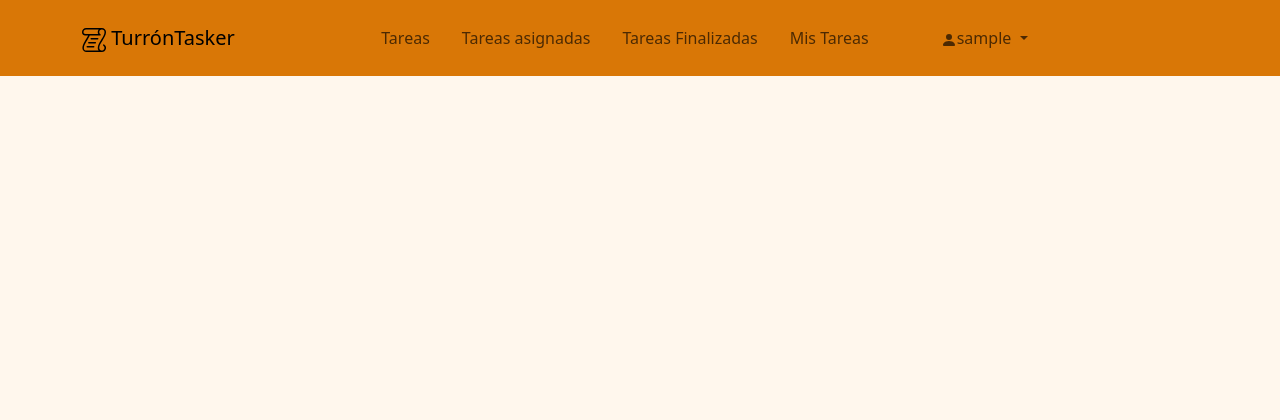
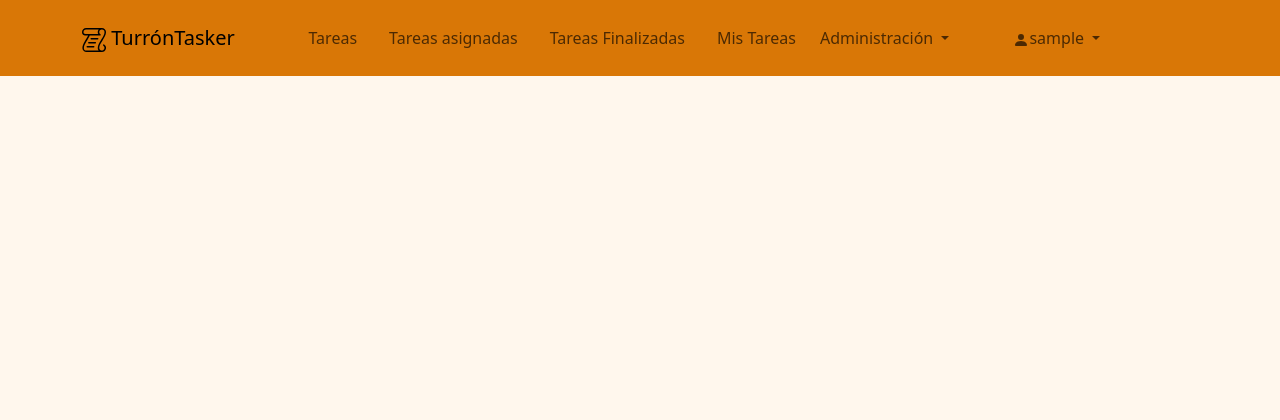
Before and after one commit to lauraFCSiv/ProyectoFinTrimestreDAW, a PHP site: page /pages/index.php in a window 1280 px wide. Shown: the top 420 px of the page. Run offline with PHP 8.4, Linux system fonts and the light colour scheme; the visitor is signed in with stand-in values (Sample User, id 1); data that the repository does not hold is empty; some libraries are stand-ins or nearby versions.

Commit message:
MACC#28- apartado admin

```diff
--- a/includes/header.php
+++ b/includes/header.php
@@ -6,12 +6,17 @@ session_start();
         <nav class="navbar navbar-expand-lg">
             <a class="navbar-brand" href="index.php">
                 <svg xmlns="http://www.w3.org/2000/svg" viewBox="0 0 24 24" width="24" height="24">
-                    <path d="M9.197 10a.75.75 0 0 0 0 1.5h6.5a.75.75 0 0 0 0-1.5h-6.5Zm-2.382 4a.75.75 0 0 0 0 1.5h6.5a.75.75 0 0 0 0-1.5h-6.5Zm-1.581 4a.75.75 0 0 0 0 1.5h6.5a.75.75 0 0 0 0-1.5h-6.5Z"></path>
-                    <path d="M4.125 0h15.75a4.11 4.11 0 0 1 2.92 1.205A4.11 4.11 0 0 1 24 4.125c0 1.384-.476 2.794-1.128 4.16-.652 1.365-1.515 2.757-2.352 4.104l-.008.013c-.849 1.368-1.669 2.691-2.28 3.97-.614 1.283-.982 2.45-.982 3.503a2.625 2.625 0 1 0 4.083-2.183.75.75 0 1 1 .834-1.247A4.126 4.126 0 0 1 19.875 24H4.5a4.125 4.125 0 0 1-4.125-4.125c0-2.234 1.258-4.656 2.59-6.902.348-.586.702-1.162 1.05-1.728.8-1.304 1.567-2.553 2.144-3.738H3.39c-.823 0-1.886-.193-2.567-1.035A3.647 3.647 0 0 1 0 4.125 4.125 4.125 0 0 1 4.125 0ZM15.75 19.875c0-1.38.476-2.786 1.128-4.15.649-1.358 1.509-2.743 2.343-4.086l.017-.028c.849-1.367 1.669-2.692 2.28-3.972.614-1.285.982-2.457.982-3.514A2.615 2.615 0 0 0 19.875 1.5a2.625 2.625 0 0 0-2.625 2.625c0 .865.421 1.509 1.167 2.009A.75.75 0 0 1 18 7.507H7.812c-.65 1.483-1.624 3.069-2.577 4.619-.334.544-.666 1.083-.98 1.612-1.355 2.287-2.38 4.371-2.38 6.137A2.625 2.625 0 0 0 4.5 22.5h12.193a4.108 4.108 0 0 1-.943-2.625ZM1.5 4.125c-.01.511.163 1.008.487 1.403.254.313.74.479 1.402.479h12.86a3.648 3.648 0 0 1-.499-1.882 4.11 4.11 0 0 1 .943-2.625H4.125A2.625 2.625 0 0 0 1.5 4.125Z"></path>
+                    <path
+                        d="M9.197 10a.75.75 0 0 0 0 1.5h6.5a.75.75 0 0 0 0-1.5h-6.5Zm-2.382 4a.75.75 0 0 0 0 1.5h6.5a.75.75 0 0 0 0-1.5h-6.5Zm-1.581 4a.75.75 0 0 0 0 1.5h6.5a.75.75 0 0 0 0-1.5h-6.5Z">
+                    </path>
+                    <path
+                        d="M4.125 0h15.75a4.11 4.11 0 0 1 2.92 1.205A4.11 4.11 0 0 1 24 4.125c0 1.384-.476 2.794-1.128 4.16-.652 1.365-1.515 2.757-2.352 4.104l-.008.013c-.849 1.368-1.669 2.691-2.28 3.97-.614 1.283-.982 2.45-.982 3.503a2.625 2.625 0 1 0 4.083-2.183.75.75 0 1 1 .834-1.247A4.126 4.126 0 0 1 19.875 24H4.5a4.125 4.125 0 0 1-4.125-4.125c0-2.234 1.258-4.656 2.59-6.902.348-.586.702-1.162 1.05-1.728.8-1.304 1.567-2.553 2.144-3.738H3.39c-.823 0-1.886-.193-2.567-1.035A3.647 3.647 0 0 1 0 4.125 4.125 4.125 0 0 1 4.125 0ZM15.75 19.875c0-1.38.476-2.786 1.128-4.15.649-1.358 1.509-2.743 2.343-4.086l.017-.028c.849-1.367 1.669-2.692 2.28-3.972.614-1.285.982-2.457.982-3.514A2.615 2.615 0 0 0 19.875 1.5a2.625 2.625 0 0 0-2.625 2.625c0 .865.421 1.509 1.167 2.009A.75.75 0 0 1 18 7.507H7.812c-.65 1.483-1.624 3.069-2.577 4.619-.334.544-.666 1.083-.98 1.612-1.355 2.287-2.38 4.371-2.38 6.137A2.625 2.625 0 0 0 4.5 22.5h12.193a4.108 4.108 0 0 1-.943-2.625ZM1.5 4.125c-.01.511.163 1.008.487 1.403.254.313.74.479 1.402.479h12.86a3.648 3.648 0 0 1-.499-1.882 4.11 4.11 0 0 1 .943-2.625H4.125A2.625 2.625 0 0 0 1.5 4.125Z">
+                    </path>
                 </svg>
                 TurrónTasker
             </a>
-            <button class="navbar-toggler" type="button" data-bs-toggle="offcanvas" data-bs-target="#listaEnlaces" aria-controls="listaEnlaces">
+            <button class="navbar-toggler" type="button" data-bs-toggle="offcanvas" data-bs-target="#listaEnlaces"
+                aria-controls="listaEnlaces">
                 <span class="navbar-toggler-icon"></span>
             </button>
             <div class="offcanvas offcanvas-end" data-bs-backdrop="static" id="listaEnlaces">
@@ -23,10 +28,26 @@ session_start();
                     <ul class="navbar-nav">
                         <li class="nav-item px-2"><a class="nav-link" href="tasks.php">Tareas</a></li>
                         <li class="nav-item px-2"><a class="nav-link" href="assignedTasks.php">Tareas asignadas</a></li>
-                        <li class="nav-item px-2"><a class="nav-link" href="finishedTasks.php">Tareas Finalizadas</a></li>
+                        <li class="nav-item px-2"><a class="nav-link" href="finishedTasks.php">Tareas Finalizadas</a>
+                        </li>
                         <?php
+
                         if (isset($_SESSION['userid'])) {
                             echo '<li class="nav-item px-2"><a class="nav-link" href="myTasks.php">Mis Tareas</a></li>';
+                             // Verifica si el usuario es administrador para mostrar el menú de administración
+                        if (isset($_SESSION['userid']) && isset($_SESSION['is_admin']) && $_SESSION['is_admin']) {
+                            echo '
+                            <li class="nav-item dropdown">
+                                <button class="nav-link dropdown-toggle" type="button" data-bs-toggle="dropdown">
+                                    Administración
+                                </button>
+                                <ul class="dropdown-menu">
+                                    <li><a class="dropdown-item disabled" href="#">Gestionar Tareas</a></li>
+                                    <li><a class="dropdown-item disabled" href="#">Administrar Usuarios</a></li>
+                                </ul>
+                            </li>
+                            ';
+                        }
                             echo '
                                         <li class="nav-item px-lg-5 dropdown">
                                             <button class="nav-link dropdown-toggle" type="button" data-bs-toggle="dropdown">
@@ -56,9 +77,10 @@ session_start();
                                 // Reedirigir a Login.
                                 echo "<script>window.location.href='login.php'</script>";
                             }
-                            if(isset($_POST['profilesettings'])){
+                            if (isset($_POST['profilesettings'])) {
                                 echo "<script>window.location.href='profile.php'</script>";
-                            };
+                            }
+                            ;
                             echo '</li>
                                             </ul>
                                         </li>
@@ -81,11 +103,19 @@ session_start();
                                             </ul>
                                         </li>
                                     ';
+
                         }
                         ?>
-                        <!-- barra de emergencia  -->
-
-                        <!-- otra barra de emergencia  -->
+                        <!-- Nuevo Dropdown -->
+                        <!-- <li class="nav-item dropdown">
+                            <button class="nav-link dropdown-toggle" type="button" data-bs-toggle="dropdown">
+                                Administración
+                            </button>
+                            <ul class="dropdown-menu">
+                                <li><a class="dropdown-item disabled" href="#">Gestionar Tareas</a></li>
+                                <li><a class="dropdown-item disabled" href="#">Administrar Usuarios</a></li>
+                            </ul>
+                        </li>     -->
                     </ul>
                 </div>
             </div>
```
